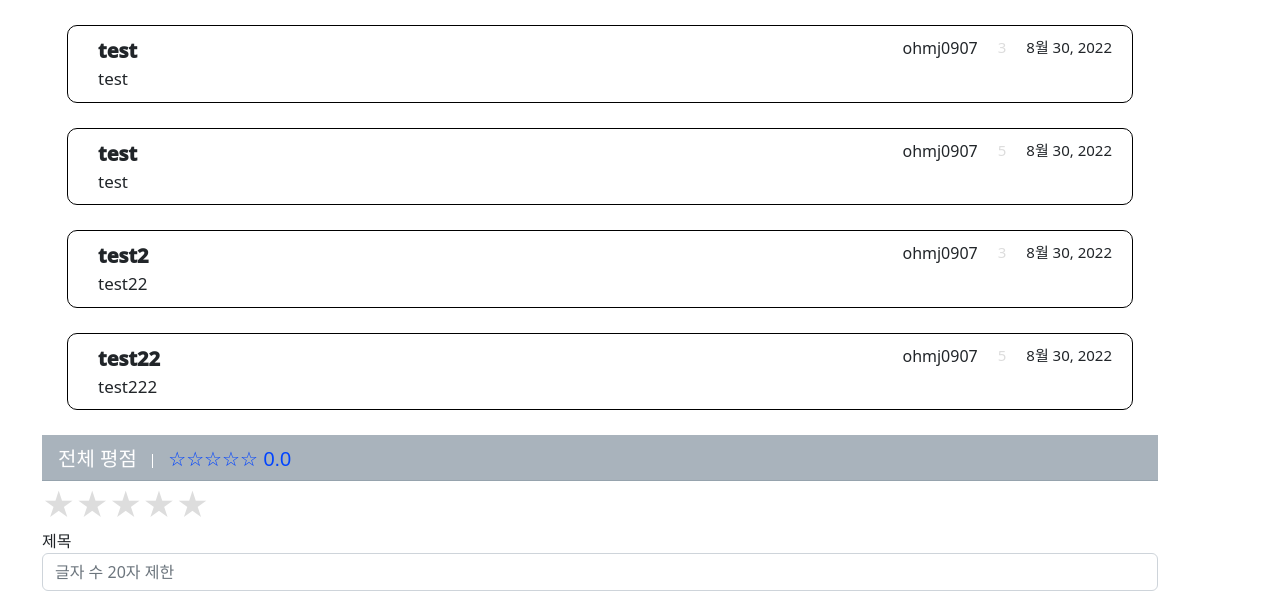
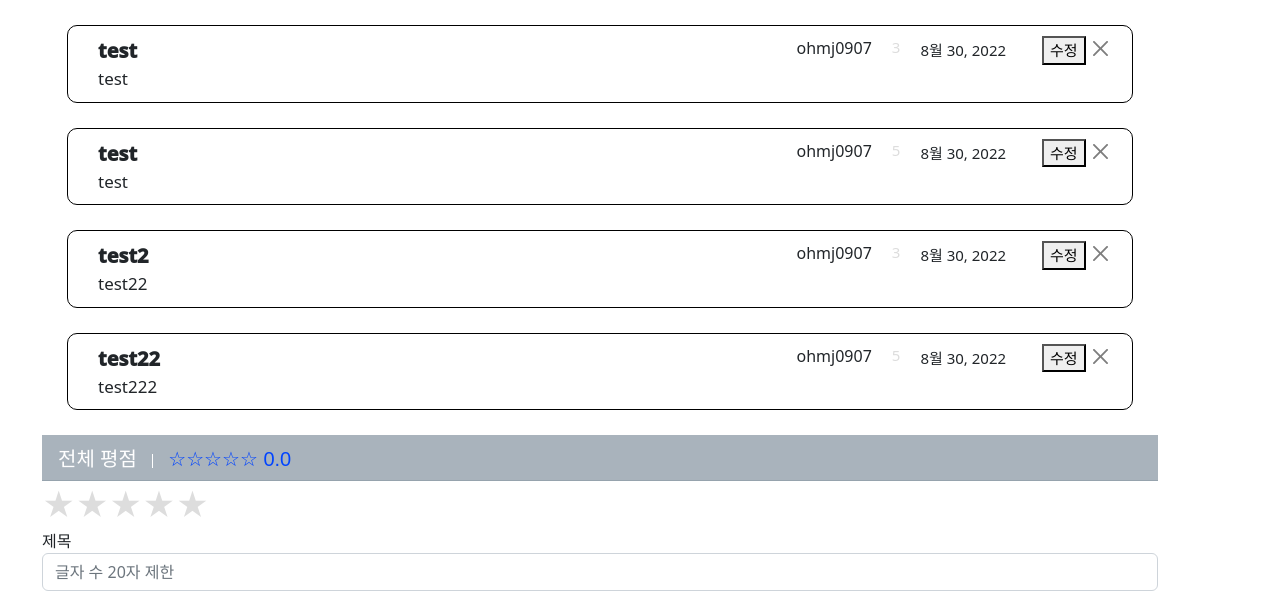
Before and after one commit to jejucoding2022/hackathon, a Django app: template main/templates/main/hospitaldetail.html in a window 1280 px wide. Shown: the part 481-1076 px from the top of the page. Run offline with Django 3.2, Linux system fonts and the light colour scheme; the template is opened without the code that fills it: values that come from a table or form of the project are taken from there, others are empty; data comes from the database, SQL or seed files in the repository; some libraries are stand-ins or nearby versions.

Commit message:
hospitaldetail 수정

```diff
--- a/main/templates/main/hospitaldetail.html
+++ b/main/templates/main/hospitaldetail.html
@@ -140,6 +140,9 @@
     font-size: 18=5px;
     margin-right: 20px;
     }
+    .modify-btn {
+        margin-left: 2rem;
+    }
 </style>
 <!-- 카카오 api를 위한 캐쉬 삭제 -->
 <meta http-equiv="Cache-Control" content="no-cache" />
@@ -182,6 +185,8 @@
         </div>
         <div class="date item">
             {{reple.modified_date}}
+            <button class="modify-btn">수정</button>
+            <button type="button" class="btn-close review-delete-btn"></button>
         </div>
         <div class="star item">
             {{reple.star}}
```
